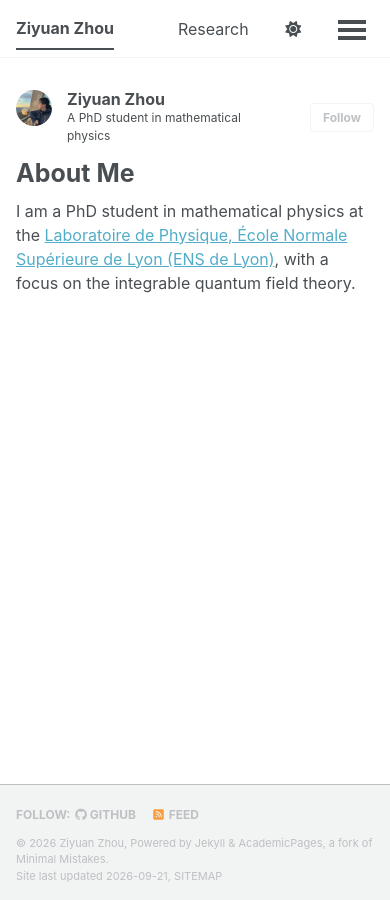
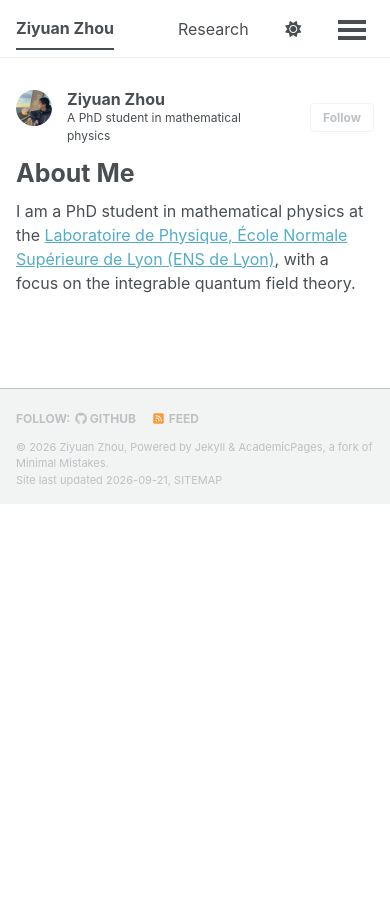
Before and after one commit to TzuyZhou/tzuyzhou.github.io, a Jekyll site: the page built from _pages/about.md, in a window 390 px wide. Built offline with Jekyll 4.4.1, drawn with Linux system fonts in a browser that asks for light colours; a style sheet for code colours, icons or effects is not loaded.

Commit message:
test for footer

```diff
--- a/_sass/layout/_footer.scss
+++ b/_sass/layout/_footer.scss
@@ -18,8 +18,12 @@
   height: auto;
 
   /* keep the footer on the bottom of the page */
-  position: fixed;
-  bottom: 0;
+  // position: fixed;
+  // bottom: 0;
+
+  position: absolute;
+  bottom: 0em;
+  height: auto;
 
   -webkit-animation: intro 0.3s both;
           animation: intro 0.3s both;
@@ -60,10 +64,8 @@
 @media screen and (max-width: 768px) {
   /* don't pin the footer on mobile devices */
   .page__footer {
-    // position: relative;
-    //bottom: auto;
-    position: fixed;
-    bottom: 0;
+    position: relative;
+    bottom: auto;
 
   }
 }
```
